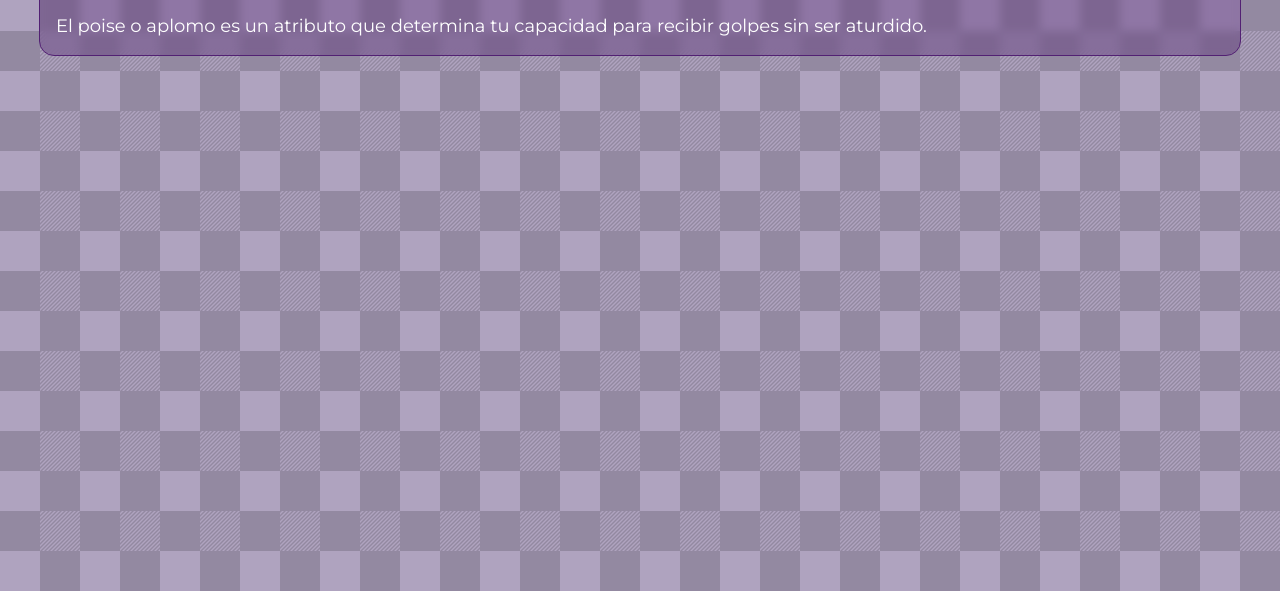
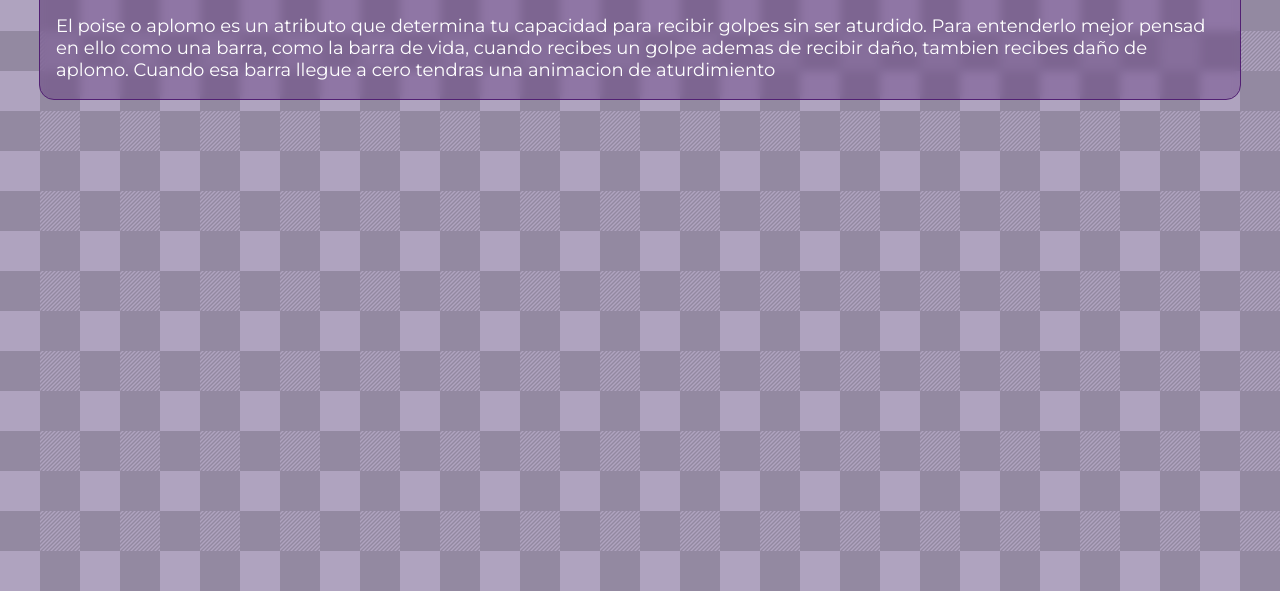
Before and after one commit to GoldAurum/goldaurum.github.io, an Astro site: page /blog/poise-elden-ring in a window 1280 px wide. Shown: the part 209-800 px from the top of the page. Built offline with nearby package versions, Linux system fonts and the light colour scheme; Astro itself is replaced by a stand-in of ours.

Commit message:
Update Poise-Elden-Ring.md

```diff
--- a/src/content/blog/Poise-Elden-Ring.md
+++ b/src/content/blog/Poise-Elden-Ring.md
@@ -7,4 +7,5 @@ image: '/assets/Y5RHNmzAtc6sRYwZlYiKHAxN.png'
 ---
 ¿Que es el poise?
 
-El poise o aplomo es un atributo que determina tu capacidad para recibir golpes sin ser aturdido.
+El poise o aplomo es un atributo que determina tu capacidad para recibir golpes sin ser aturdido. Para entenderlo mejor pensad en ello como una barra, como la barra de vida, cuando recibes un golpe ademas de recibir daño, tambien recibes daño de aplomo.
+Cuando esa barra llegue a cero tendras una animacion de aturdimiento
```
